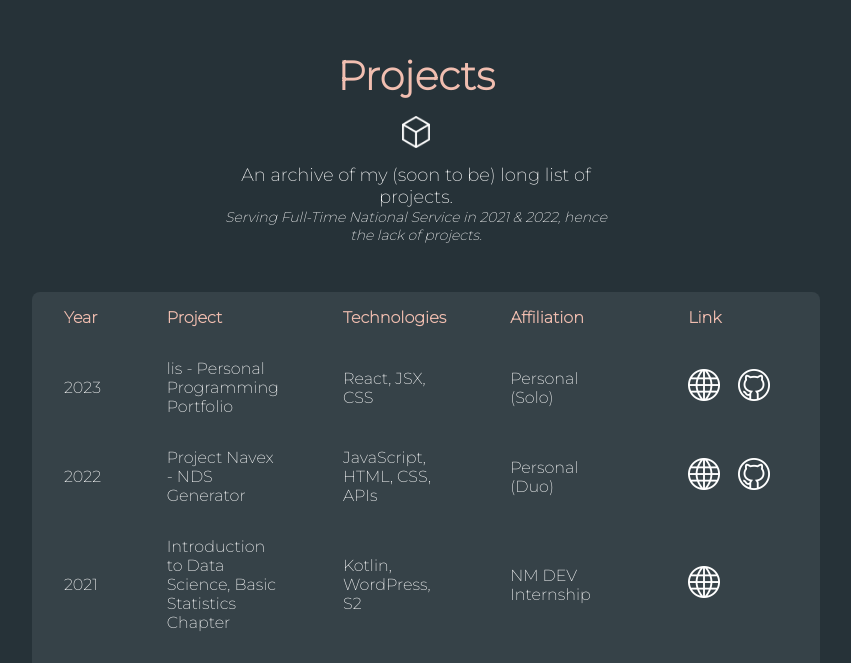
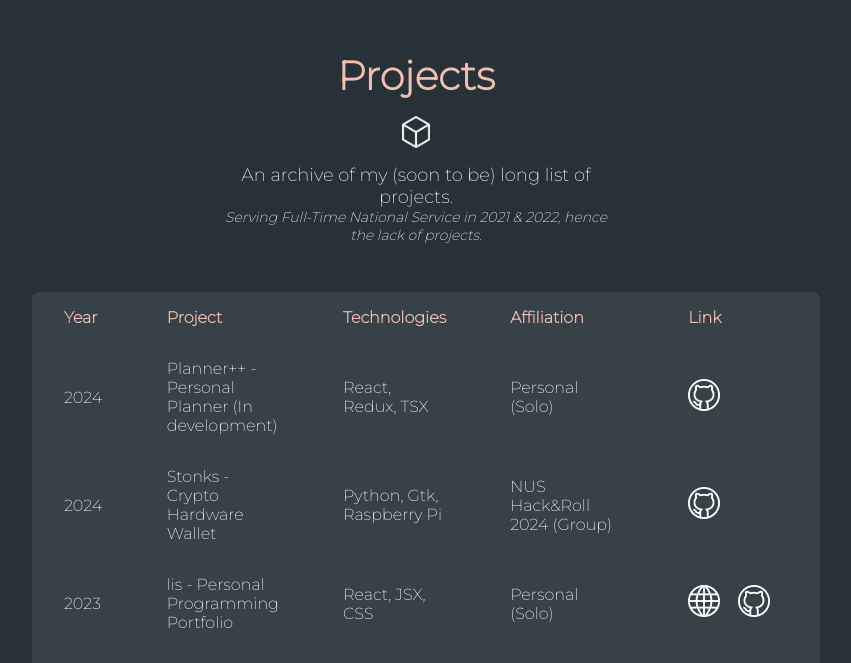
Before and after one commit to Airiinnn/lis, a React (Create React App) app: page /projects in a window 1280 px wide. Shown: the part 127-790 px from the top of the page, without its empty margins (224-1075 px from the left). Built offline with nearby package versions, Linux system fonts and the light colour scheme.

Commit message:
Updated projects. Fix for /projects.

```diff
--- a/src/components/pages/Home/About.js
+++ b/src/components/pages/Home/About.js
@@ -133,16 +133,20 @@ export default function About() {
                 setTimeout(deleteTxt, delSpeed);
             } else if (charIndex < items[index].length + 1) { // continue typing
                 const addChar = items[index].substring(-items[index].length, charIndex);
-                document.getElementById("roles").innerHTML = addChar;
+                try {
+                    document.getElementById("roles").innerHTML = addChar;
+                } catch(e) {}
                 charIndex += 1;
                 setTimeout(typing, typeSpeed);
             }
-        };
+        }
 
         function deleteTxt() {
             if (charIndex >= 0) { // continue deleting
                 const delChar = items[index].substring(-items[index].length, charIndex);
-                document.getElementById("roles").innerHTML = delChar;
+                try {
+                    document.getElementById("roles").innerHTML = delChar;
+                } catch(e) {}
                 charIndex -= 1;
                 setTimeout(deleteTxt, delSpeed);
             } else if (index <= items.length -1) { // next word
@@ -151,7 +155,7 @@ export default function About() {
             } else { // send to typing to loop back
                 typing();
             }
-        };
+        }
 
         typing();
     }, []);
@@ -183,8 +187,6 @@ export default function About() {
                 <div id="about-right">
                     <img src={imgAboutMe} alt="About Me"/>
                 </div>
-
-                <script src="/src/cube.js"></script>
             </div>
         </section>
     );
--- a/src/data.js
+++ b/src/data.js
@@ -225,6 +225,24 @@ export const achievements = [
 
 export const projectsFull = [
     {
+        project: "Planner++ - Personal Planner (In development)",
+        year: "2024",
+        technologies: "React, Redux, TSX",
+        affiliation: "Personal (Solo)",
+        website: null,
+        github: "https://github.com/Airiinnn/plannerpp-app",
+    },
+
+    {
+        project: "Stonks - Crypto Hardware Wallet",
+        year: "2024",
+        technologies: "Python, Gtk, Raspberry Pi",
+        affiliation: "NUS Hack&Roll 2024 (Group)",
+        website: null,
+        github: "https://github.com/orgs/hacknroll-stonks/repositories",
+    },
+
+    {
         project: "lis - Personal Programming Portfolio",
         year: "2023",
         technologies: "React, JSX, CSS",
```
